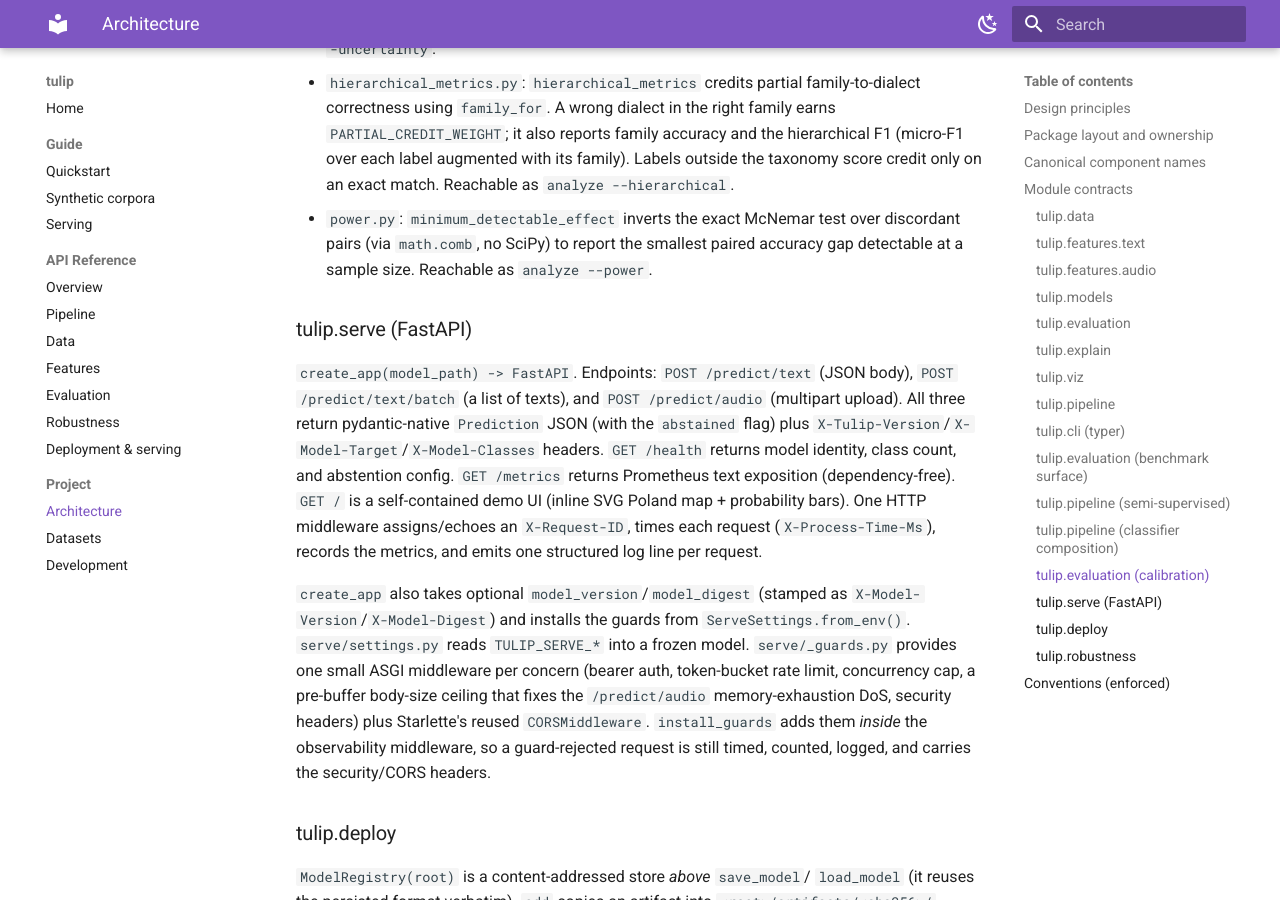
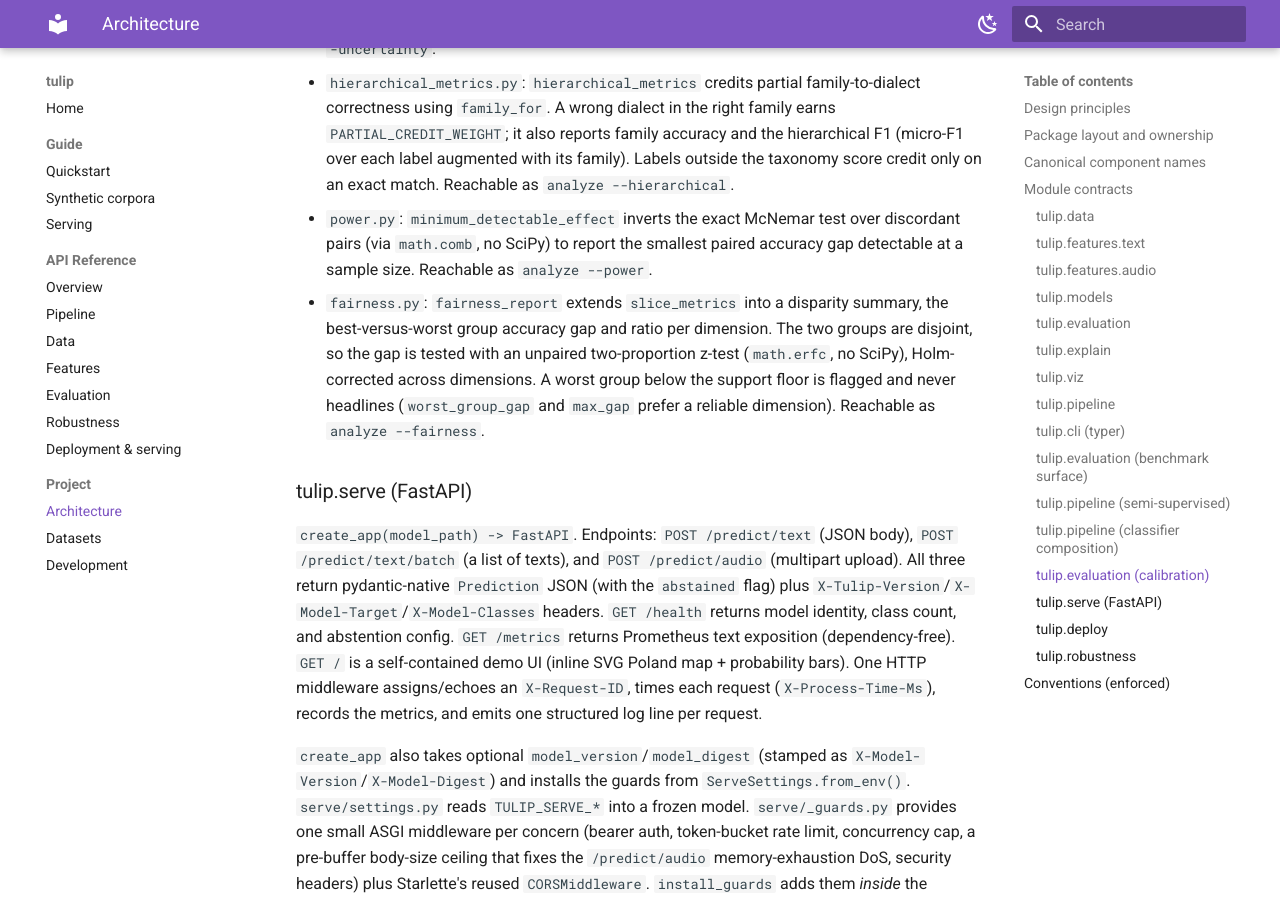
Before and after one commit to Canon-Regularis/tulip, an MkDocs documentation site: the page built from docs/architecture.md, in a window 1280 px wide and 900 px high, scrolled down 9080 px. Built offline with MkDocs 1.6.1 and Material for MkDocs 9.7.7, drawn with Linux system fonts in a browser that asks for light colours; some of the changed text lies outside the part shown.

Commit message:
docs(reference): document subgroup fairness

```diff
--- a/docs/architecture.md
+++ b/docs/architecture.md
@@ -272,8 +272,8 @@ marker lexicon. The lexicon-key to family reconciliation lives once in
 (standalone; the command group the contract lists), `benchmark`, `leaderboard`
 (also emits significance), `analyze` (selective + error report from a saved
 `predictions_<split>.json`; `--hierarchical` adds family/dialect partial credit,
-`--power` the minimum detectable effect), `crossval`, `transfer`, `conformal`,
-`openset`
+`--power` the minimum detectable effect, `--fairness` the worst-versus-best
+subgroup gap), `crossval`, `transfer`, `conformal`, `openset`
 (flag inputs unlike any known dialect), `robustness`
 (score a model as its inputs are perturbed), `repro verify`
 (regenerate a suite and fail on drift from the committed board), `registry`
@@ -398,6 +398,12 @@ satisfies the protocol via a `predict_samples` adapter.
 - `power.py`: `minimum_detectable_effect` inverts the exact McNemar test over
   discordant pairs (via `math.comb`, no SciPy) to report the smallest paired
   accuracy gap detectable at a sample size. Reachable as `analyze --power`.
+- `fairness.py`: `fairness_report` extends `slice_metrics` into a disparity
+  summary, the best-versus-worst group accuracy gap and ratio per dimension. The
+  two groups are disjoint, so the gap is tested with an unpaired two-proportion
+  z-test (`math.erfc`, no SciPy), Holm-corrected across dimensions. A worst group
+  below the support floor is flagged and never headlines (`worst_group_gap` and
+  `max_gap` prefer a reliable dimension). Reachable as `analyze --fairness`.
 
 ### tulip.serve (FastAPI)
 
```
Also changed, not shown: docs/reference/evaluation.md (+15 -0 lines).
